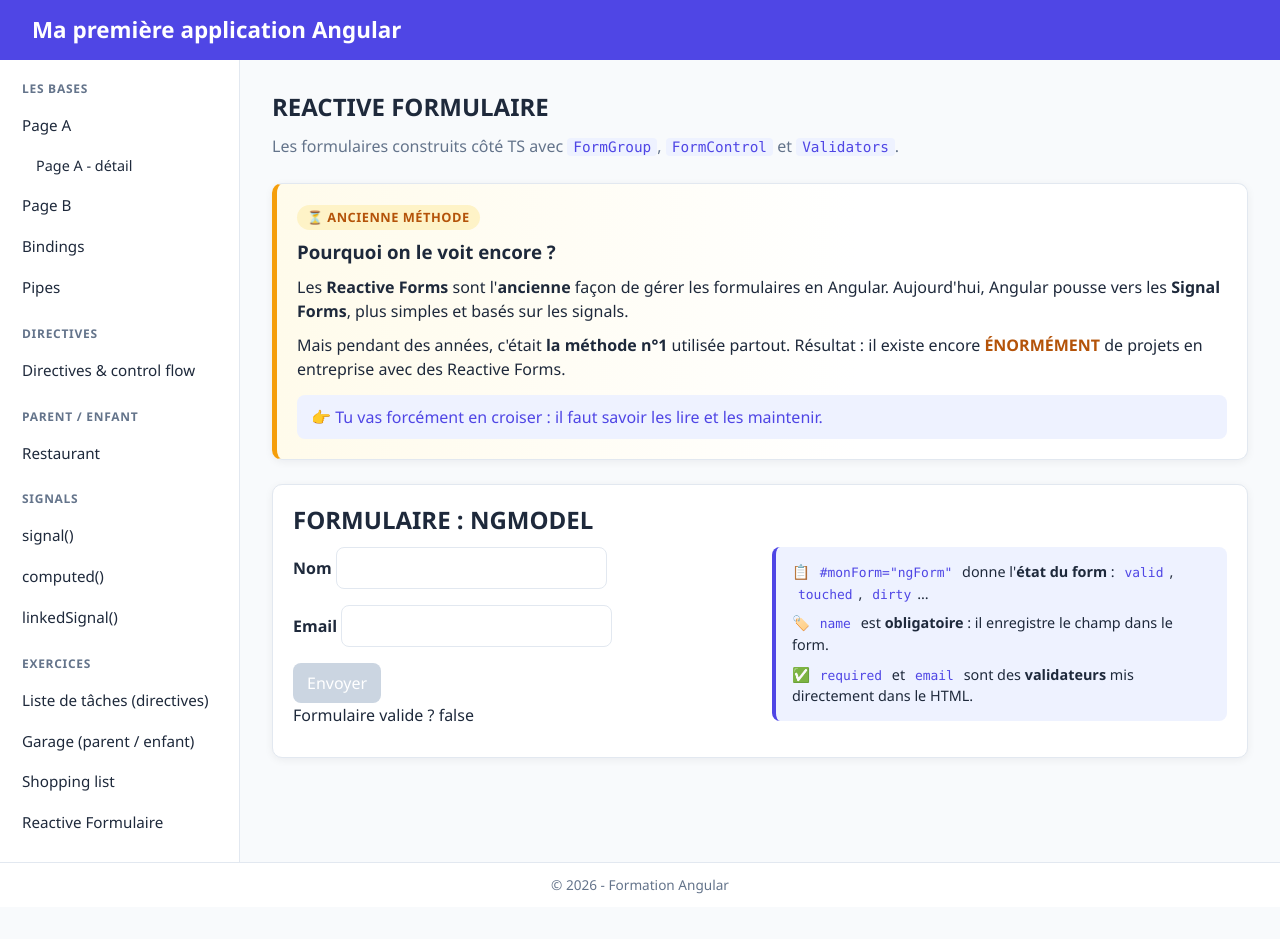
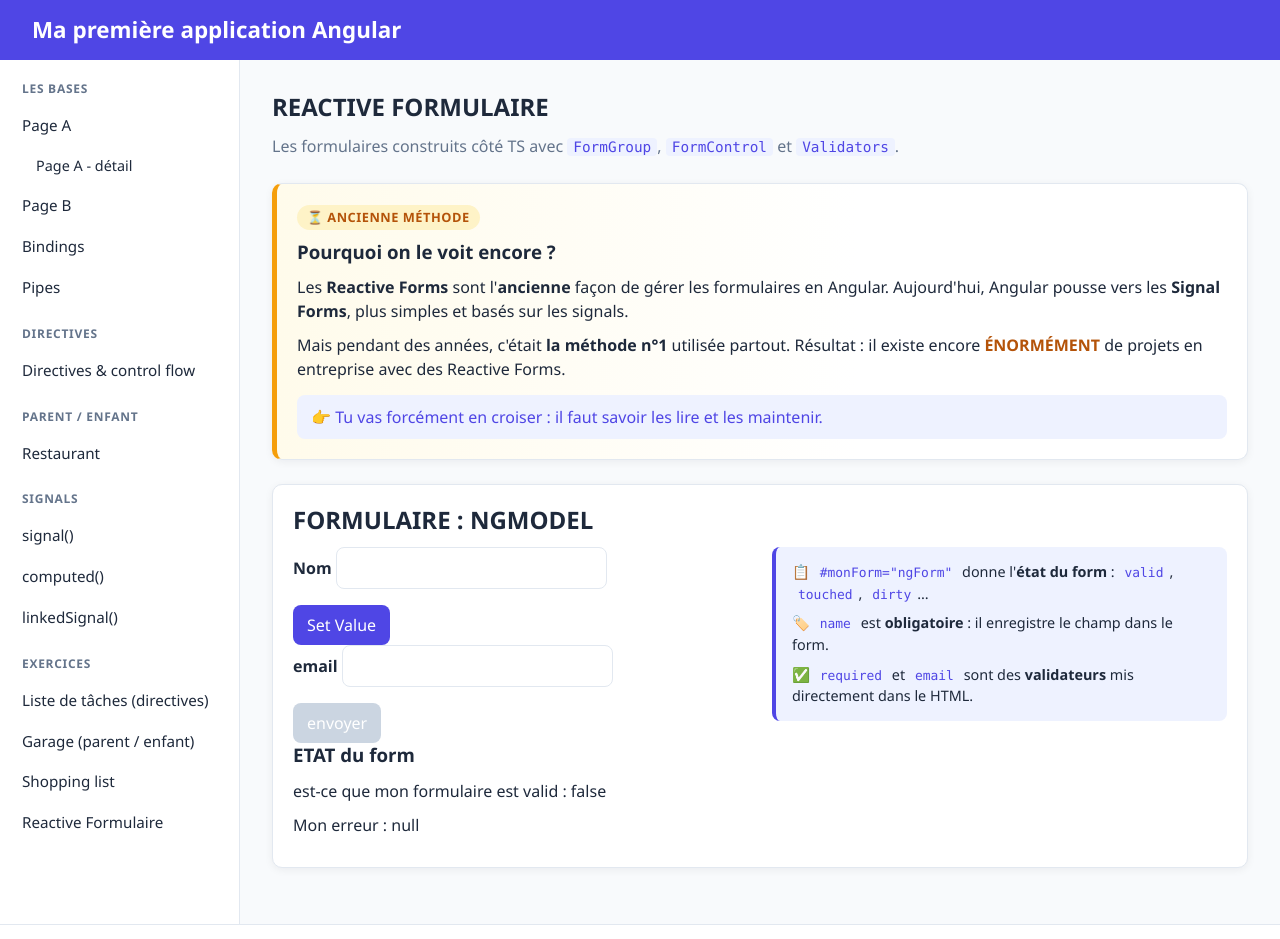
Before and after one commit to IbraAwa/demo_angular_j1_dotnet, an Angular app: page /reactiveForm in a window 1280 px wide. Shown: the top 939 px of the page. Before the commit the page ends 907 px from the top, so only its background shows below. Built offline with nearby package versions, Linux system fonts and the light colour scheme.

Commit message:
NgForm demo

```diff
--- a/src/app/pages/form-demo/ng-model/ng-model.html
+++ b/src/app/pages/form-demo/ng-model/ng-model.html
@@ -6,21 +6,27 @@
     <div class="pratique">
       <!--#monForm='ngForm' => variable de la template qui donne accès à l'état de notre formulaire-->
       <!--etat du formulaire = invalide, toucher, dirty etc...-->
-      <form #monForm="ngForm">
+      <form #monForm="ngForm" (ngSubmit)="envoyer()">
         <label>
           Nom
-          <input name="nom" [(ngModel)]="nom" required>
+          <input type="text" name="nom" [(ngModel)]="nom" required>
         </label>
+        <button (click)="setValue('Robert')">Set Value</button>
 
         <label>
-          Email
+          email
           <input type="email" name="email" [(ngModel)]="email" required email>
         </label>
 
-        <button type="submit" [disabled]="monForm.invalid">Envoyer</button>
+        <button type="submit" [disabled]="monForm.invalid">envoyer</button>
       </form>
 
-      <p>Formulaire valide ? {{monForm.valid}}</p>
+      <article>
+        <h3>ETAT du form</h3>
+        <p>est-ce que mon formulaire est valid : {{monForm.valid}}</p>
+        <p>Mon erreur : {{monForm.control.errors | json}}</p>
+      </article>
+
     </div>
 
     <!-- à droite : l'explication -->
--- a/src/app/pages/form-demo/ng-model/ng-model.ts
+++ b/src/app/pages/form-demo/ng-model/ng-model.ts
@@ -1,8 +1,9 @@
+import { JsonPipe } from '@angular/common';
 import { Component, signal } from '@angular/core';
 import { FormsModule } from '@angular/forms';
 
 @Component({
-  imports: [FormsModule],
+  imports: [FormsModule, JsonPipe],
   selector: 'app-ng-model',
   styleUrl: './ng-model.scss',
   templateUrl: './ng-model.html',
@@ -10,4 +11,12 @@ import { FormsModule } from '@angular/forms';
 export class NgModel {
   nom = signal<string>('')
   email = signal<string>('')
+
+  setValue(nomParam : string) : void {
+    this.nom.set(nomParam)
+  }
+
+  envoyer() : void {
+    console.log("salut")
+  }
 }
--- a/src/app/pages/form-demo/reactive-form-demo/reactive-form-demo.html
+++ b/src/app/pages/form-demo/reactive-form-demo/reactive-form-demo.html
@@ -19,3 +19,9 @@
 <!-- <app-login-form class="card" /> -->
 
 <app-ng-model class="card"/>
+
+<!--<app-form-control-demo class="card"/>-->
+
+<!--<app-form-group-demo class="card"/>-->
+
+<!--<app-form-array-demo class="card"/>-->
--- a/src/app/pages/form-demo/reactive-form-demo/reactive-form-demo.ts
+++ b/src/app/pages/form-demo/reactive-form-demo/reactive-form-demo.ts
@@ -1,5 +1,7 @@
 import { Component } from '@angular/core';
 import { NgModel } from '../ng-model/ng-model';
+import { FormControl } from '@angular/forms';
+import { FormControlDemo } from './form-control-demo/form-control-demo';
 
 @Component({
   imports: [NgModel],
```
Also changed, not shown: src/app/pages/form-demo/reactive-form-demo/form-control-demo/form-control-demo.ts (added, +12 -0 lines), src/app/pages/form-demo/reactive-form-demo/form-control-demo/form-control-demo.html (added), src/app/pages/form-demo/reactive-form-demo/form-control-demo/form-control-demo.scss (added), 1 other file (tests, documents, lock files or other folders).
